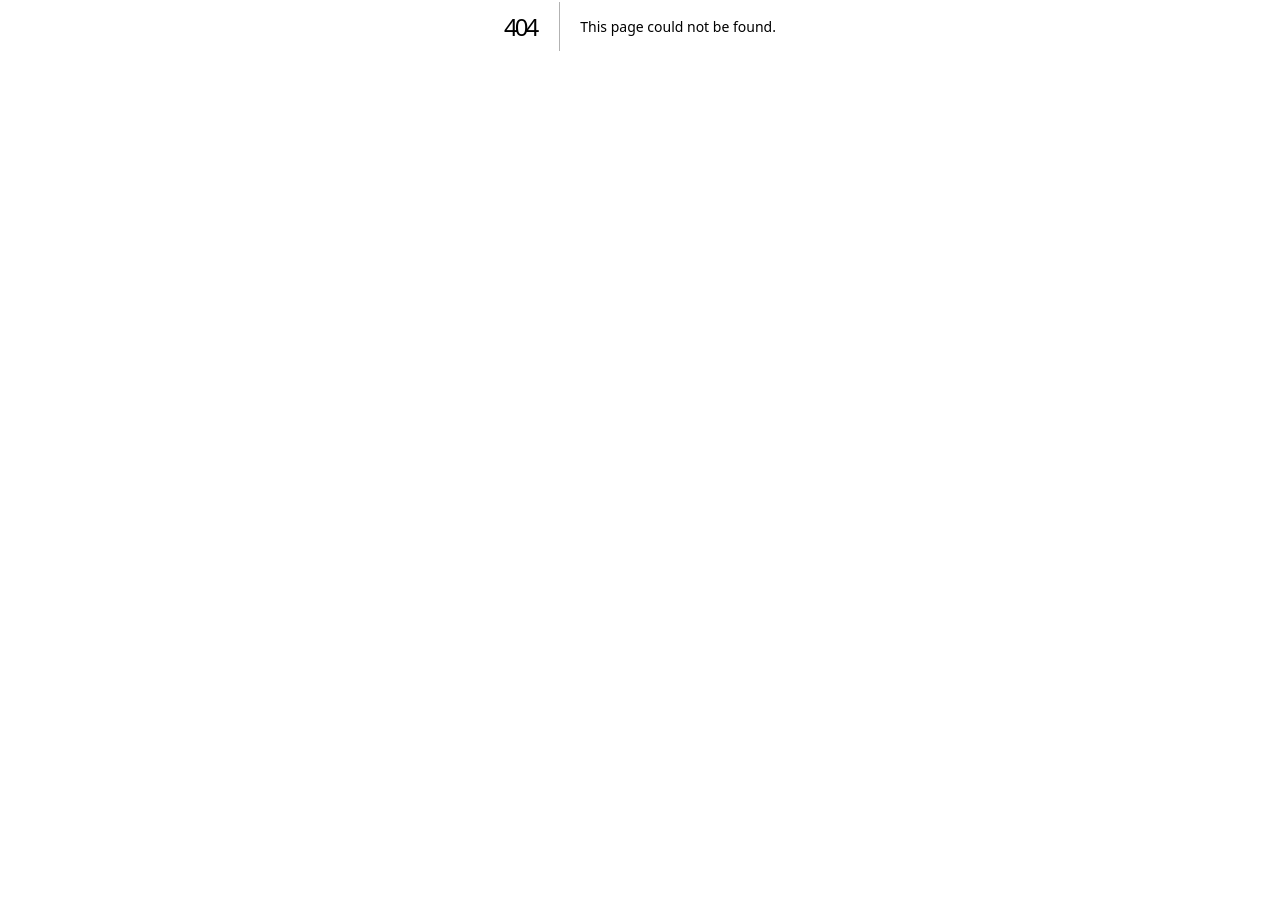
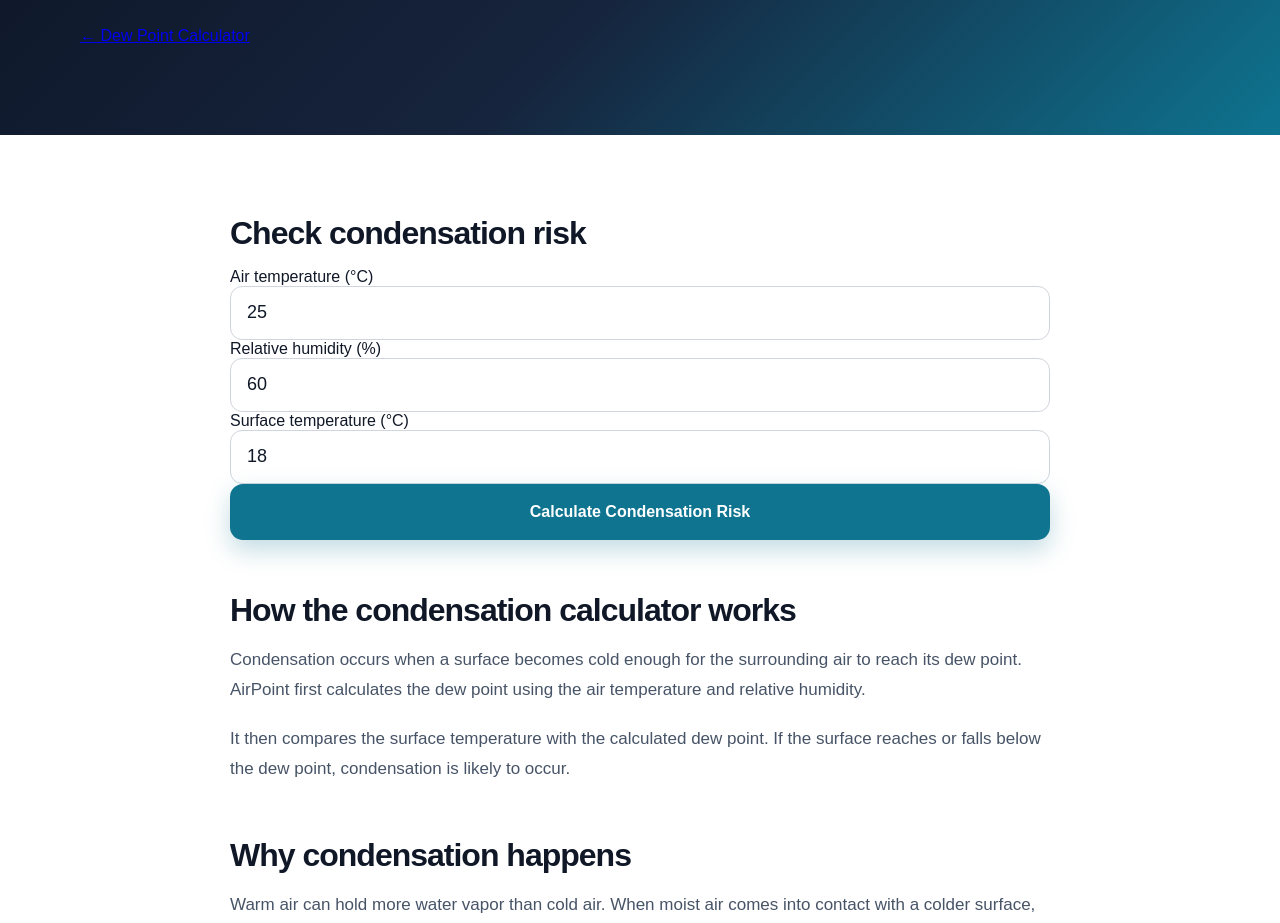
Before and after one commit to gibby6733-lab/airpoint, a Next.js app: page /condensation-calculator in a window 1280 px wide. Before the commit this address had no page. Shown: the part 374-1297 px from the top of the page. Before the commit the page ends 800 px from the top, so only its background shows below. Built offline with nearby package versions, Linux system fonts and the light colour scheme.

Commit message:
Add condensation calculator

```diff
--- /dev/null
+++ b/app/condensation-calculator/page.js
@@ -0,0 +1,229 @@
+"use client";
+
+import { useState } from "react";
+import Link from "next/link";
+
+function calculateDewPoint(tempC, humidity) {
+  const a = 17.27;
+  const b = 237.7;
+
+  const gamma =
+    (a * tempC) / (b + tempC) + Math.log(humidity / 100);
+
+  return (b * gamma) / (a - gamma);
+}
+
+function cToF(c) {
+  return (c * 9) / 5 + 32;
+}
+
+export default function CondensationCalculator() {
+  const [temperature, setTemperature] = useState("25");
+  const [humidity, setHumidity] = useState("60");
+  const [surfaceTemperature, setSurfaceTemperature] = useState("18");
+  const [result, setResult] = useState(null);
+
+  function calculate() {
+    const airTemp = Number(temperature);
+    const rh = Number(humidity);
+    const surfaceTemp = Number(surfaceTemperature);
+
+    if (
+      !Number.isFinite(airTemp) ||
+      !Number.isFinite(rh) ||
+      !Number.isFinite(surfaceTemp) ||
+      rh <= 0 ||
+      rh > 100
+    ) {
+      setResult({
+        error: "Enter a valid temperature, surface temperature, and humidity between 1% and 100%.",
+      });
+      return;
+    }
+
+    const dewPoint = calculateDewPoint(airTemp, rh);
+    const difference = surfaceTemp - dewPoint;
+
+    let risk;
+    let message;
+
+    if (surfaceTemp <= dewPoint) {
+      risk = "Condensation likely";
+      message =
+        "The surface temperature is at or below the dew point. Water vapor can condense on the surface.";
+    } else if (difference <= 2) {
+      risk = "High risk";
+      message =
+        "The surface is very close to the dew point. A small temperature drop could cause condensation.";
+    } else if (difference <= 5) {
+      risk = "Moderate risk";
+      message =
+        "The surface is above the dew point, but there is a noticeable moisture risk if conditions change.";
+    } else {
+      risk = "Low risk";
+      message =
+        "The surface is comfortably above the dew point, so condensation is less likely under these conditions.";
+    }
+
+    setResult({
+      dewPoint,
+      difference,
+      risk,
+      message,
+    });
+  }
+
+  return (
+    <main className="site">
+      <section className="hero">
+        <div className="container">
+          <div className="badge">AIRPOINT TOOL</div>
+
+          <h1>Condensation Calculator</h1>
+
+          <p className="heroText">
+            Find the dew point and estimate whether condensation is likely to
+            form on a surface.
+          </p>
+
+          <Link href="/" className="backLink">
+            ← Dew Point Calculator
+          </Link>
+        </div>
+      </section>
+
+      <section className="content">
+        <div className="container narrow">
+          <div className="calculatorCard">
+            <h2>Check condensation risk</h2>
+
+            <div className="formGroup">
+              <label htmlFor="temperature">Air temperature (°C)</label>
+              <input
+                id="temperature"
+                type="number"
+                value={temperature}
+                onChange={(e) => setTemperature(e.target.value)}
+              />
+            </div>
+
+            <div className="formGroup">
+              <label htmlFor="humidity">Relative humidity (%)</label>
+              <input
+                id="humidity"
+                type="number"
+                min="1"
+                max="100"
+                value={humidity}
+                onChange={(e) => setHumidity(e.target.value)}
+              />
+            </div>
+
+            <div className="formGroup">
+              <label htmlFor="surfaceTemperature">
+                Surface temperature (°C)
+              </label>
+              <input
+                id="surfaceTemperature"
+                type="number"
+                value={surfaceTemperature}
+                onChange={(e) => setSurfaceTemperature(e.target.value)}
+              />
+            </div>
+
+            <button onClick={calculate} className="primaryButton">
+              Calculate Condensation Risk
+            </button>
+
+            {result?.error && (
+              <div className="infoCard">
+                <strong>Check your inputs</strong>
+                <p>{result.error}</p>
+              </div>
+            )}
+
+            {result && !result.error && (
+              <div className="infoCard">
+                <strong>{result.risk}</strong>
+
+                <p>{result.message}</p>
+
+                <p>
+                  <strong>Dew point:</strong>{" "}
+                  {result.dewPoint.toFixed(1)}°C (
+                  {cToF(result.dewPoint).toFixed(1)}°F)
+                </p>
+
+                <p>
+                  <strong>Surface vs. dew point:</strong>{" "}
+                  {result.difference.toFixed(1)}°C
+                </p>
+              </div>
+            )}
+          </div>
+
+          <h2>How the condensation calculator works</h2>
+
+          <p>
+            Condensation occurs when a surface becomes cold enough for the
+            surrounding air to reach its dew point. AirPoint first calculates
+            the dew point using the air temperature and relative humidity.
+          </p>
+
+          <p>
+            It then compares the surface temperature with the calculated dew
+            point. If the surface reaches or falls below the dew point,
+            condensation is likely to occur.
+          </p>
+
+          <h2>Why condensation happens</h2>
+
+          <p>
+            Warm air can hold more water vapor than cold air. When moist air
+            comes into contact with a colder surface, the air immediately
+            around that surface can cool to its dew point. When saturation is
+            reached, water vapor can turn into liquid water.
+          </p>
+
+          <h2>Common examples</h2>
+
+          <ul className="linkList">
+            <li>Water forming on cold windows</li>
+            <li>Moisture appearing on pipes</li>
+            <li>Condensation on vehicles</li>
+            <li>Moisture on air-conditioning equipment</li>
+            <li>Humidity-related building problems</li>
+          </ul>
+
+          <h2>Important note</h2>
+
+          <p>
+            This calculator provides an estimate based on air temperature,
+            relative humidity, and surface temperature. Actual condensation
+            can also depend on airflow, surface properties, temperature
+            gradients, and local conditions.
+          </p>
+
+          <h2>More AirPoint tools</h2>
+
+          <ul className="linkList">
+            <li>
+              <Link href="/">Dew Point Calculator</Link>
+            </li>
+            <li>
+              <Link href="/dew-point-chart">Dew Point Chart</Link>
+            </li>
+            <li>
+              <Link href="/what-is-dew-point">What Is Dew Point?</Link>
+            </li>
+            <li>
+              <Link href="/dew-point-vs-humidity">
+                Dew Point vs. Humidity
+              </Link>
+            </li>
+          </ul>
+        </div>
+      </section>
+    </main>
+  );
+}
--- a/app/sitemap.js
+++ b/app/sitemap.js
@@ -26,5 +26,11 @@ export default function sitemap() {
       changeFrequency: "monthly",
       priority: 0.8,
     },
+    {
+      url: `${baseUrl}/condensation-calculator`,
+      lastModified: new Date(),
+      changeFrequency: "monthly",
+      priority: 0.9,
+    },
   ];
 }
```
Also changed, not shown: app/page.js (+15 -0 lines).
